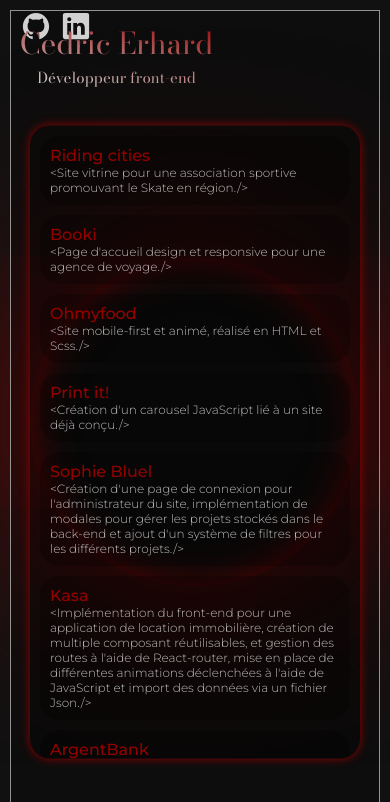
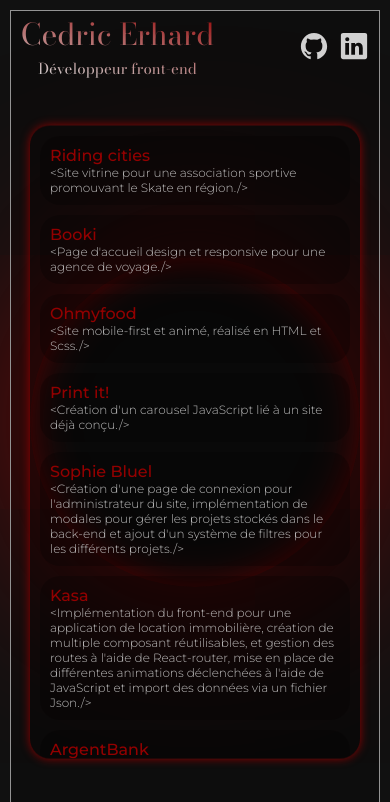
Before and after one commit to C05n/Portfolio, a Next.js app: page / in a window 390 px wide. Shown: the top 802 px of the page. Built offline with nearby package versions, Linux system fonts and the light colour scheme.

Commit message:
Refactor info_container styles in CSS module

```diff
--- a/src/components/info/info.module.css
+++ b/src/components/info/info.module.css
@@ -1,8 +1,4 @@
 .info_container {
-   position: fixed;
-   bottom: calc(var(--pad) * 2);
-   left: calc(var(--pad) * 2);
-   width: fit-content;
    background: linear-gradient(10deg, var(--font) 5%, var(--primary));
    background-clip: text;
    color: transparent;
@@ -19,9 +15,6 @@
 }
 @media ( max-width: 991px) {
    .info_container {
-      bottom: inherit;
-      top: calc(var(--pad_responsive) * 2);
-      left: calc(var(--pad_responsive) * 2);
       .info_container_title {
          font-size: 30px
       }
@@ -29,4 +22,5 @@
          font-size: 15px;
       }
    }
+
 }
```
